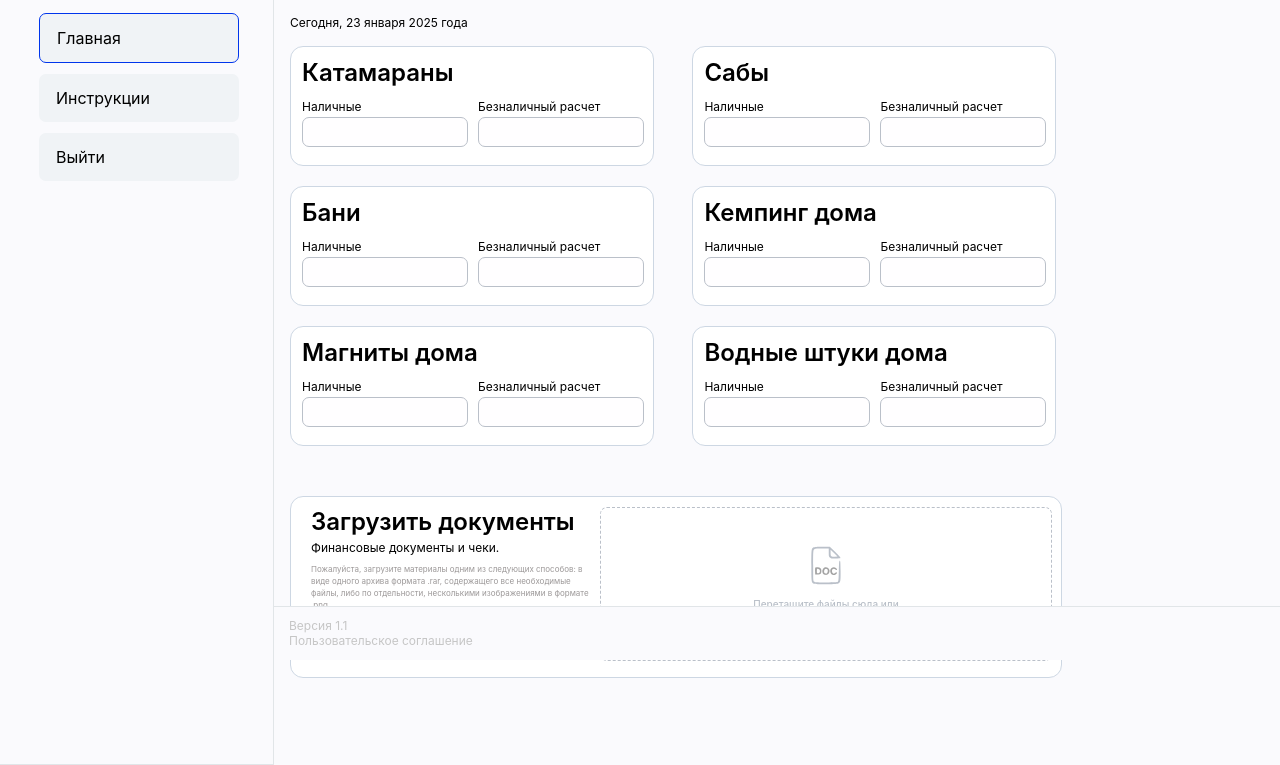
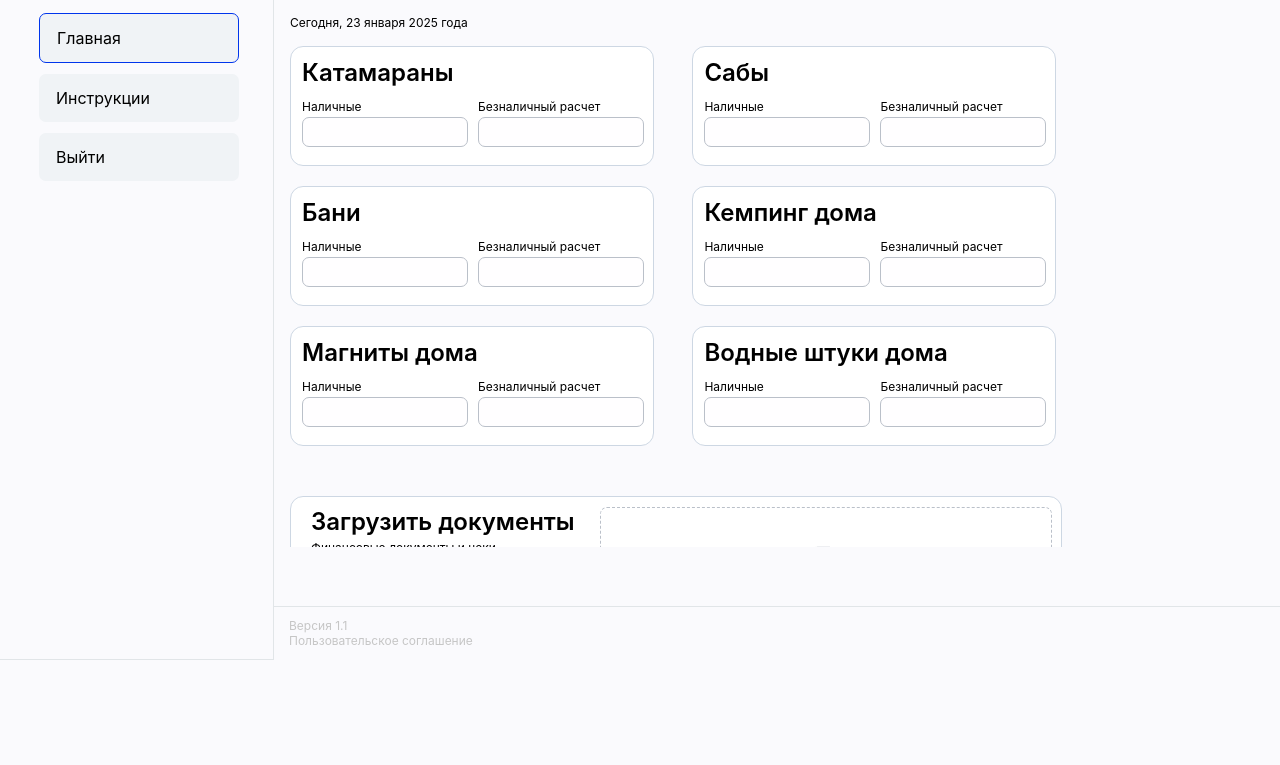
Before and after one commit to unenl1ghtened/OZERA-IS, a plain HTML site: page index.html in a window 1280 px wide. Shown: the part 140-905 px from the top of the page. After the commit the page ends 800 px from the top, so only its background shows below. Drawn offline with Linux system fonts and the light colour scheme.

Commit message:
height: calc(90vh - 188px);

```diff
--- a/css/style.css
+++ b/css/style.css
@@ -193,7 +193,7 @@ footer {
 }
 
 .section {
-  height: calc(100vh - 120px);
+  height: calc(90vh - 188px);
   overflow-y: auto;
 }
 
```
